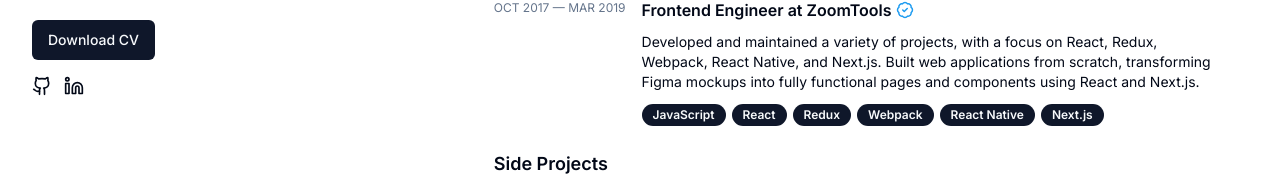
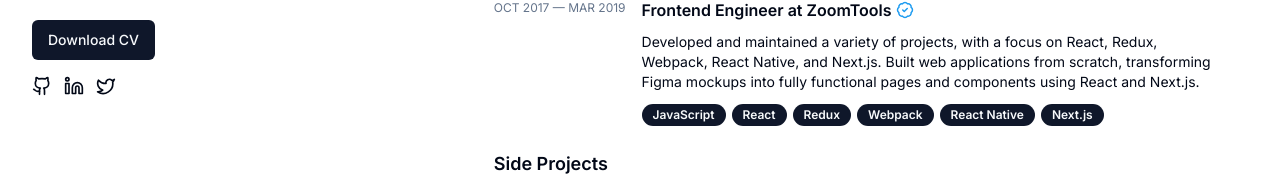
Before and after one commit to westfalensgod/lucker, a Next.js app: page / in a window 1280 px wide. Shown: the part 514-690 px from the top of the page. Built offline with nearby package versions, Linux system fonts and the light colour scheme; no server answers.

Commit message:
feature: twitter link add

```diff
--- a/components/social-links.tsx
+++ b/components/social-links.tsx
@@ -1,5 +1,5 @@
 'use client'
-import {Github, Linkedin} from "lucide-react";
+import {Github, Linkedin, Twitter} from "lucide-react";
 import * as amplitude from '@amplitude/analytics-browser'
 import {memo} from "react";
 
@@ -17,6 +17,10 @@
            className="text-lg font-bold" onClick={handleClick}>
             <Linkedin size={20} pointerEvents="none"/>
         </a>
+        <a href="https://x.com/yanisneverlies" id="twitter" target="_blank"
+           className="text-lg font-bold" onClick={handleClick}>
+            <Twitter size={20} pointerEvents="none"/>
+        </a>
     </div>
 })
 
--- a/lib/data.ts
+++ b/lib/data.ts
@@ -100,7 +100,7 @@
             "Spearheaded the Accounting product, conducting customer interviews, leveraging product analytics in Amplitude, monitoring conversions, and devising no-code solutions to validate hypotheses."
         ],
         startDate: new Date("February 1, 2021"),
-        endDate: new Date("June 1, 2023"),
+        endDate: new Date("June 1, 2021"),
         technologies: ["Amplitude", "Zapier", "Airtable"]
     },
     {
```
